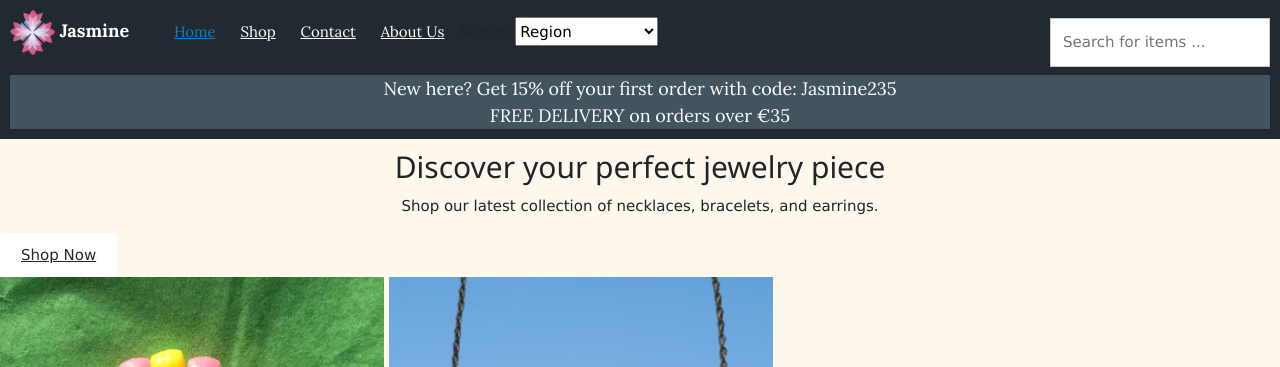
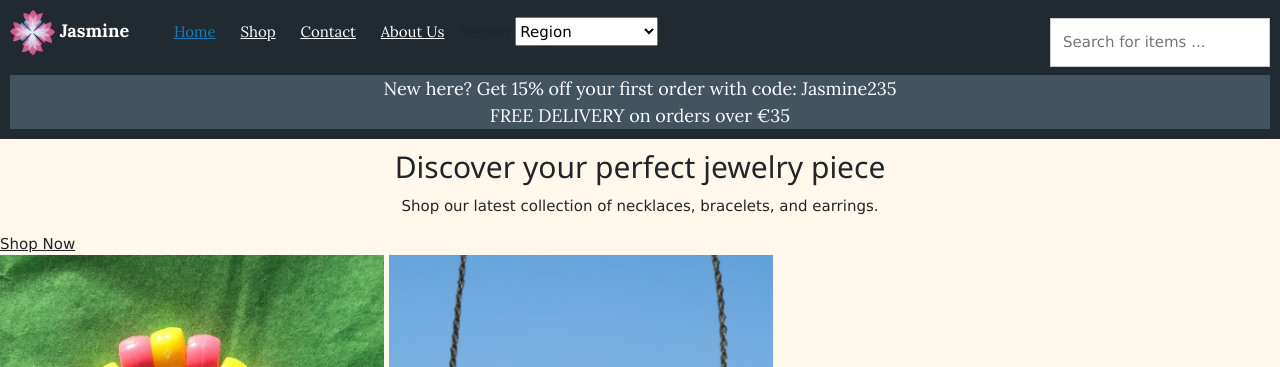
Before and after one commit to Blaithnaid/jasmine-website, a plain HTML site: page index.html in a window 1280 px wide. Shown: the top 367 px of the page. Drawn offline with nearby package versions, Linux system fonts and the light colour scheme.

Commit message:
more styles added

```diff
--- a/index.html
+++ b/index.html
@@ -48,7 +48,7 @@
 			<div class="homepage-content">
 				<h2>Discover your perfect jewelry piece</h2>
 				<p>Shop our latest collection of necklaces, bracelets, and earrings.</p>
-				<a href="#" class="btn">Shop Now</a>
+				<a href="#" class="btnshopnow">Shop Now</a>
 			</div>
 		</section>
         <section class="categories">
```
